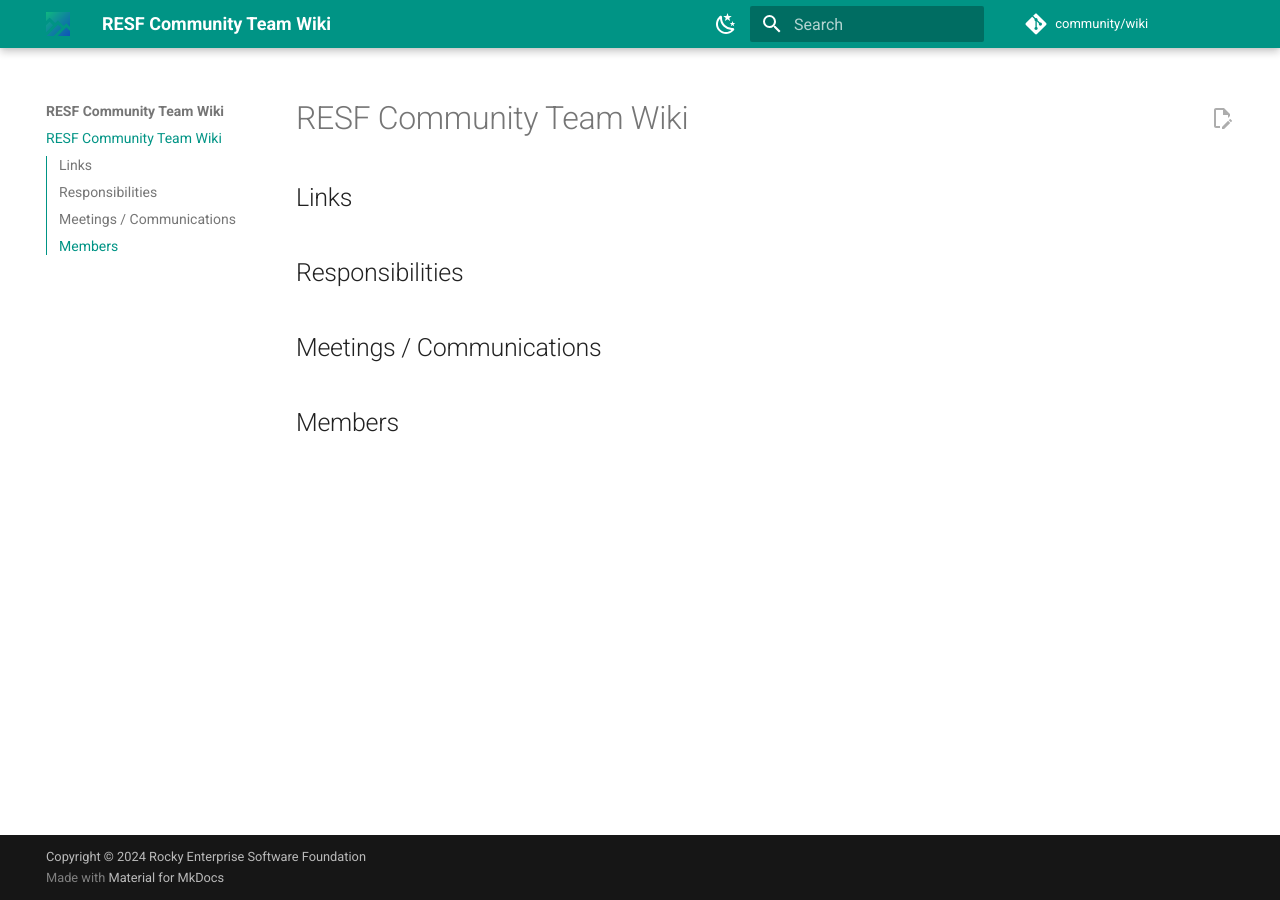
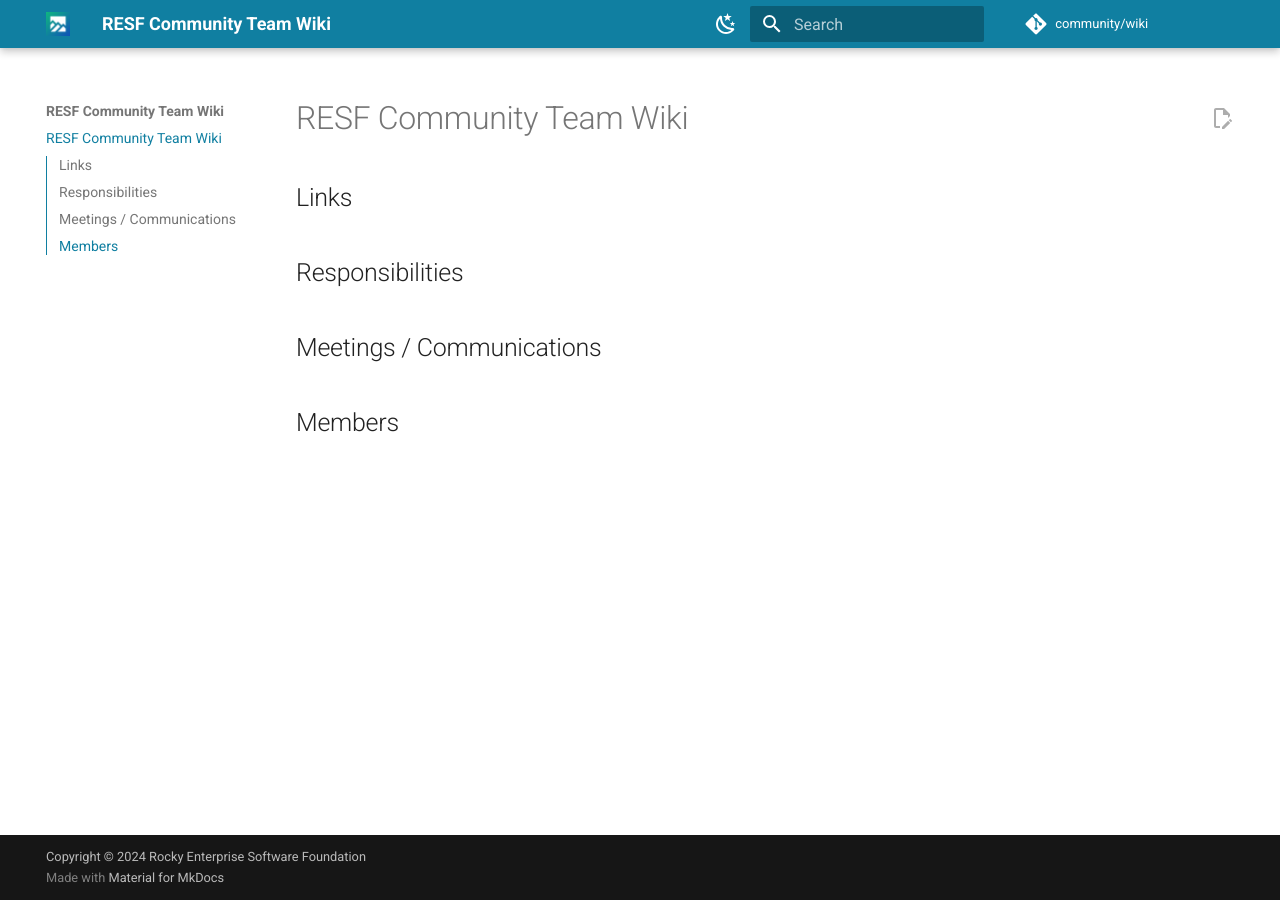
Before and after one commit to rocky-linux/community.rocky.page, an MkDocs documentation site: the page built from docs/index.md, in a window 1280 px wide. Built offline with MkDocs 1.6.1 and Material for MkDocs 9.7.7, drawn with Linux system fonts in a browser that asks for light colours.

Commit message:
try a rocky theme?

```diff
--- a/docker-compose.yml
+++ b/docker-compose.yml
@@ -6,7 +6,7 @@
     build:
       context: .
       dockerfile: Containerfile
-    command: ["mkdocs", "serve","--dev-addr", "0.0.0.0:${PORT:-8000}"]
+    command: ["mkdocs", "serve", "-w", "/wiki", "--dev-addr", "0.0.0.0:${PORT:-8000}"]
     volumes:
       - .:/wiki:z,rw
     ports:
--- /dev/null
+++ b/docs/assets/extra.css
@@ -0,0 +1,25 @@
+[data-md-color-scheme="resf"] {
+  --md-accent-fg-color:         #0e7391;
+  --md-primary-fg-color--dark:  #107fa1;
+  --md-primary-fg-color--light: #FFFFFF;
+  --md-primary-fg-color:        #107fa1;
+  --md-typeset-a-color:         #107fa1;
+}
+[data-md-color-scheme="resf-dark"] {
+  color-scheme: dark;
+  --md-default-fg-color:        #FFFFFF;
+  --md-default-bg-color:        rgb(30, 33, 41);
+
+  --md-primary-fg-color:        #107fa1;
+  --md-primary-bg-color:        #FFFFFF;
+  --md-primary-fg-color--dark:  #107fa1;
+
+  --md-accent-fg-color:         #0e7391;
+
+  --md-default-fg-color--light: rgba(226, 228, 233, 0.56);
+
+  --md-typeset-table-color: rgba(240, 241, 244, 0.12);
+
+  --md-typeset-color:           rgba(226, 228, 233, 0.82);
+  --md-typeset-a-color:         #107fa1;
+}
--- a/mkdocs.yml
+++ b/mkdocs.yml
@@ -14,22 +14,21 @@
 # Copyright
 copyright: Copyright &copy; 2024 Rocky Enterprise Software Foundation
 
+extra_css:
+  - assets/extra.css
+
 # Configuration
 theme:
   name: material
-  logo: assets/resf-icon.png
+  logo: assets/resf-icon-w-bg.png
   palette:
     - media: "(prefers-color-scheme: light)"
-      scheme: default
-      primary: teal
-      accent: teal
+      scheme: resf
       toggle:
         icon: material/weather-night
         name: Switch to dark mode
     - media: "(prefers-color-scheme: dark)"
-      scheme: slate
-      primary: teal
-      accent: teal
+      scheme: resf-dark
       toggle:
         icon: material/weather-sunny
         name: Switch to light mode
```
Also changed, not shown: docs/assets/resf-icon-w-bg.png (added).
